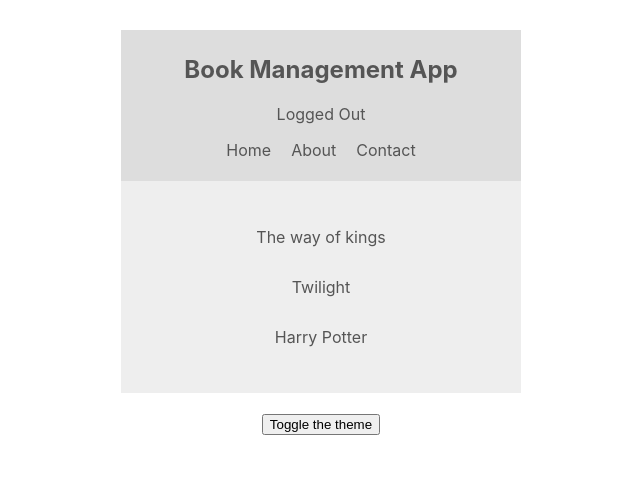
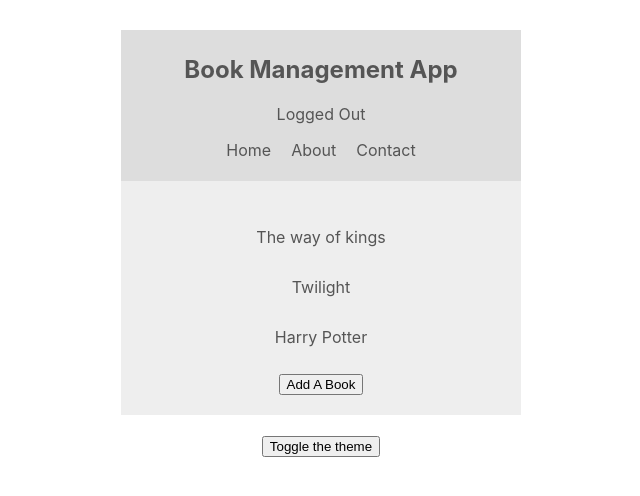
Before and after one commit to supuni9622/React-Context-Book-Management-App-, a React (Create React App) app in the folder book-app/: page / in a window 1280 px wide. Shown: the top 496 px of the page, without its empty margins (319-959 px from the left). Built offline with nearby package versions, Linux system fonts and the light colour scheme.

Commit message:
Updated the book array by using hard coded value

```diff
--- a/book-app/src/components/BookList.js
+++ b/book-app/src/components/BookList.js
@@ -1,4 +1,4 @@
-import React, {useContext, useState} from 'react'
+import React, {useContext, useState, useCallback} from 'react'
 import {ThemeContext } from '../contexts/ThemeContext'
 
 const BookList = () => {
@@ -13,6 +13,14 @@ const BookList = () => {
         {name :'Harry Potter' , id : 3}
     ])
 
+    // Add hardcoded value to the book array
+    const addBook = useCallback(
+        () => {
+            setBooks([...books, {name:'Hunger Games', id : 4}])
+        },
+        [setBooks,books]
+    )
+
     return (
         <div className='book-list' style={{background: theme.bg, color: theme.syntax}}>
             <ul>
@@ -20,6 +28,7 @@ const BookList = () => {
                    return(<li key={book.id}>{book.name}</li>)
                })}
             </ul>
+            <button onClick={addBook}> Add A Book</button>
         </div>
     )
 }
```
